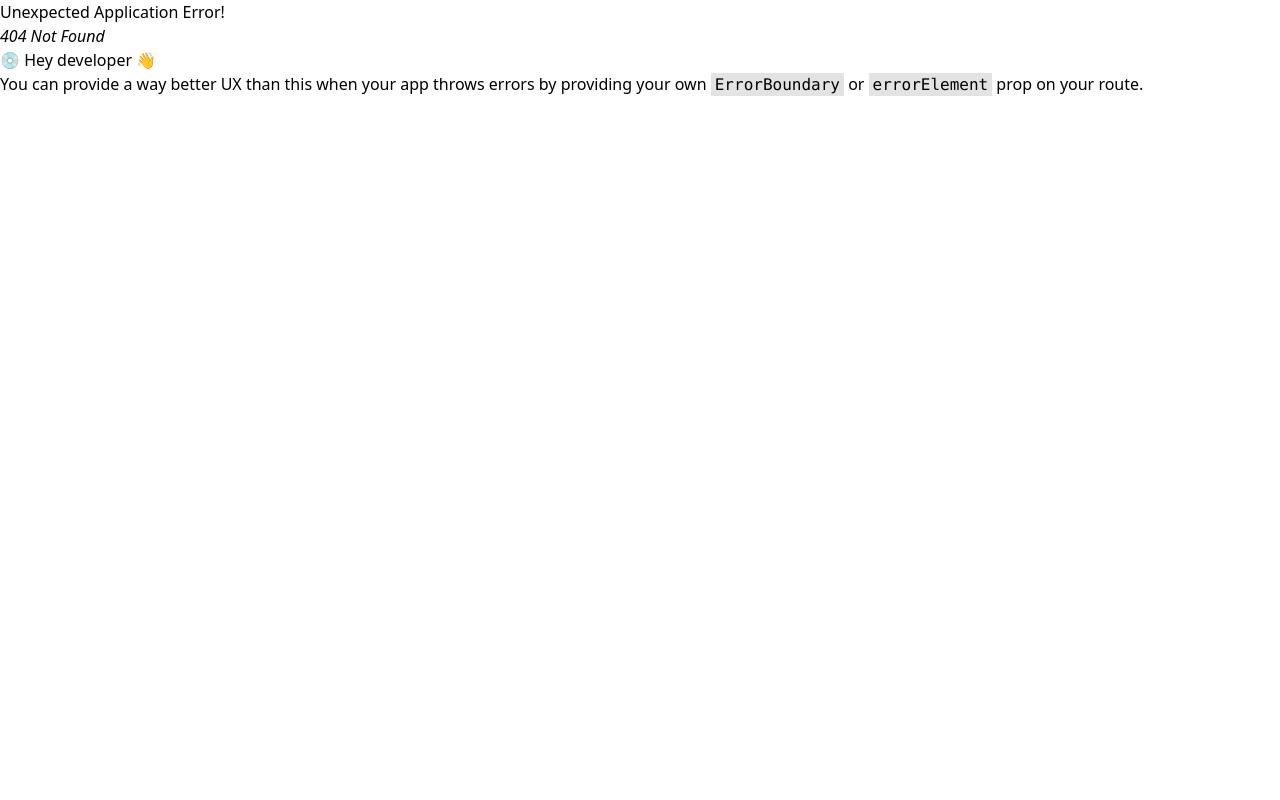
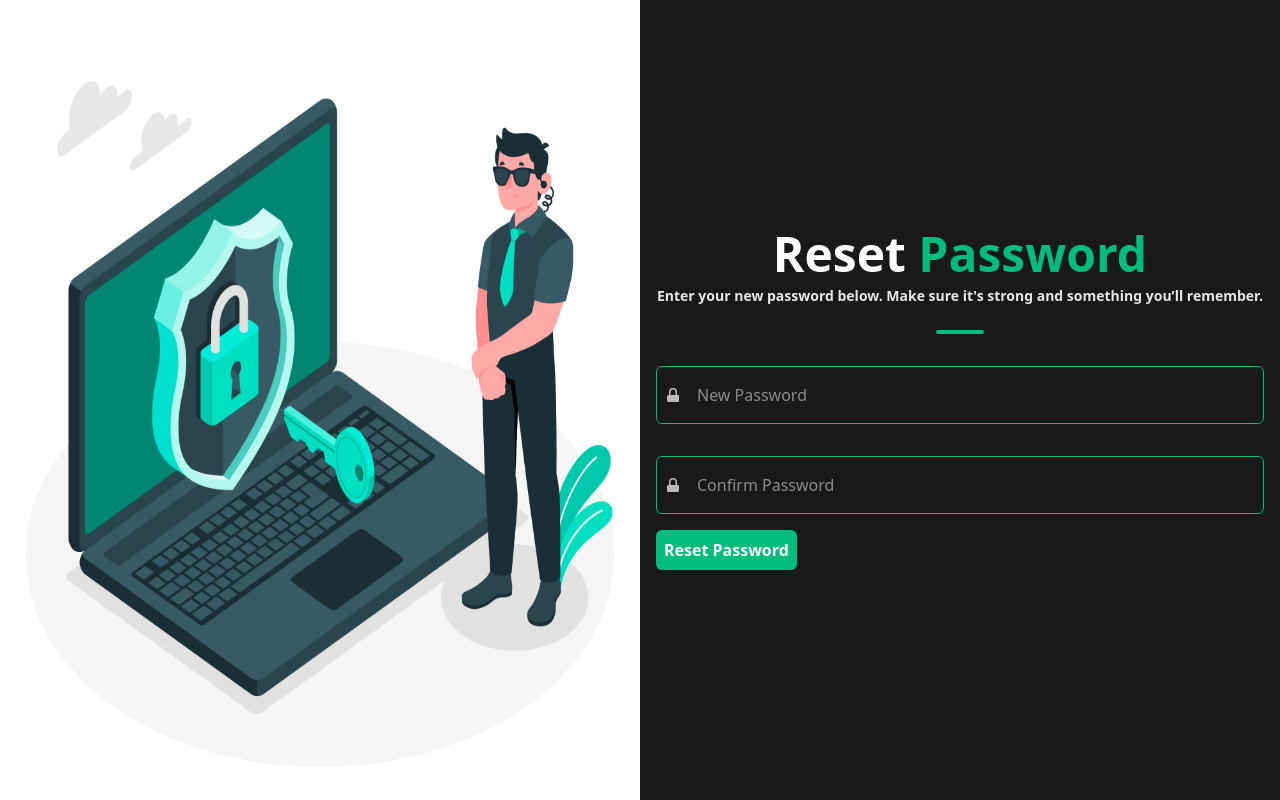
Before and after one commit to KaranSapra124/Summit.AI, a React (Vite) app: page /reset-password in a window 1280 px wide. Before the commit this address had no page. Built offline with nearby package versions, Linux system fonts and the light colour scheme.

Commit message:
Added Forgot Password Functionality and also added reset password component

```diff
--- a/src/App.tsx
+++ b/src/App.tsx
@@ -25,6 +25,7 @@ import Plans from "./Components/AdminPanel/Components/Plans/Plans";
 import "react-toastify/dist/ReactToastify.css";
 import { ToastContainer } from "react-toastify";
 import ForgotPassword from "./Components/Auth/ForgotPassword";
+import ResetPassword from "./Components/Auth/ResetPassword";
 
 function App() {
   const appRoutes = createBrowserRouter([
@@ -49,6 +50,10 @@ function App() {
     {
       element: <ForgotPassword />,
       path: "/forgot-password"
+    },
+    {
+      element: <ResetPassword />,
+      path: "/reset-password"
     },
     {
       element: <Dashboard />,
--- /dev/null
+++ b/src/Components/Auth/ResetPassword.tsx
@@ -0,0 +1,109 @@
+import axios from 'axios';
+import React, { useState } from 'react'
+import { useSearchParams } from 'react-router-dom';
+
+interface formDataInterface {
+    email: string | null,
+    token: string | null,
+    newPassword: string | null,
+    confirmPassword: string | null
+}
+const ResetPassword: React.FC = () => {
+    const [searchParams] = useSearchParams();
+    const [formData, setFormData] = useState<formDataInterface>({
+        email: searchParams?.get("email"),
+        token: searchParams?.get("token"),
+        newPassword: "",
+        confirmPassword: ""
+    })
+    const handleChange = (e: React.ChangeEvent<HTMLInputElement>): void => {
+        const { name, value } = e.target as HTMLInputElement;
+        setFormData((prev) => ({
+            ...prev,
+            [name]: value
+        }))
+    };
+
+    const handleSubmit = async () => {
+        const res = await axios.post(
+            `${import.meta.env.VITE_BACKEND_URL}/api/v1/user/reset-password`,
+            formData,
+            {
+                withCredentials: true,
+            }
+        )
+    }
+    return (
+        <div className="h-full max-[600px]:flex-col flex flex-row-reverse bg-black/90">
+
+            <div className="max-[600px]:px-5 max-[600px]:mx-1 max-[600px]:my-5 mx-4 max-[600px]:w-full flex flex-col justify-center items-center w-1/2">
+                <h1 className="text-5xl max-[600px]:text-xl font-bold text-white">
+                    Reset{" "}
+                    <span className="text-emerald-500 font-extrabold">Password</span>
+                </h1>
+
+                <p className='text-gray-200 my-2 text-sm font-semibold'>
+                    Enter your new password below. Make sure it's strong and something you’ll remember.
+                </p>
+
+                <div className="h-1 w-12 bg-emerald-500 rounded-full my-4"></div>
+
+                {/* New Password */}
+                <label className="input border border-emerald-500 rounded-md w-full p-2 my-4 input-bordered flex items-center gap-2">
+                    <svg
+                        xmlns="http://www.w3.org/2000/svg"
+                        viewBox="0 0 16 16"
+                        fill="white"
+                        className="h-4 w-4 opacity-70"
+                    >
+                        <path d="M8 1a4 4 0 0 0-4 4v3H3.5A1.5 1.5 0 0 0 2 9.5v4A1.5 1.5 0 0 0 3.5 15h9a1.5 1.5 0 0 0 1.5-1.5v-4A1.5 1.5 0 0 0 12.5 8H12V5a4 4 0 0 0-4-4Zm-2.5 4a2.5 2.5 0 1 1 5 0v3h-5V5Z" />
+                    </svg>
+                    <input
+                        type="password"
+                        name="password"
+                        className="grow text-white max-[600px]:text-sm p-2 focus:outline-0"
+                        onChange={handleChange}
+                        placeholder="New Password"
+                    />
+                </label>
+
+                {/* Confirm Password */}
+                <label className="input border border-emerald-500 rounded-md w-full p-2 my-4 input-bordered flex items-center gap-2">
+                    <svg
+                        xmlns="http://www.w3.org/2000/svg"
+                        viewBox="0 0 16 16"
+                        fill="white"
+                        className="h-4 w-4 opacity-70"
+                    >
+                        <path d="M8 1a4 4 0 0 0-4 4v3H3.5A1.5 1.5 0 0 0 2 9.5v4A1.5 1.5 0 0 0 3.5 15h9a1.5 1.5 0 0 0 1.5-1.5v-4A1.5 1.5 0 0 0 12.5 8H12V5a4 4 0 0 0-4-4Zm-2.5 4a2.5 2.5 0 1 1 5 0v3h-5V5Z" />
+                    </svg>
+                    <input
+                        type="password"
+                        name="confirmPassword"
+                        className="grow text-white max-[600px]:text-sm p-2 focus:outline-0"
+                        onChange={handleChange}
+                        placeholder="Confirm Password"
+                    />
+                </label>
+
+                <div className="flex justify-between w-full items-center">
+                    <button
+                        onClick={handleSubmit}
+                        className="bg-emerald-500 mr-auto cursor-pointer font-bold p-2 rounded-md text-white"
+                    >
+                        Reset Password
+                    </button>
+                </div>
+            </div>
+
+            <img
+                className="w-1/2 max-[600px]:w-full max-[600px]:h-full h-screen"
+                src="reset-password-image.jpg"
+                alt="No Image"
+            />
+        </div>
+
+    )
+}
+
+export default ResetPassword
```
Also changed, not shown: public/reset-password-image.jpg (added), src/assets/reset-password-image.jpg (added).
